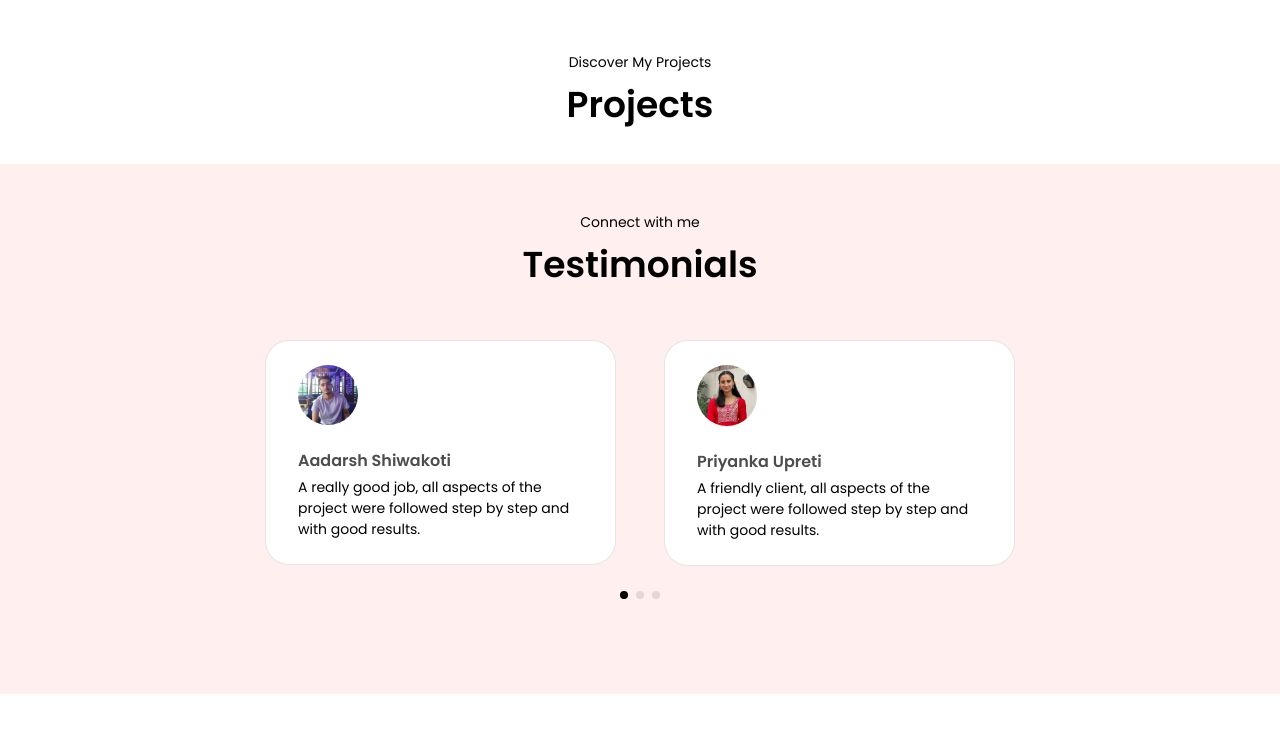
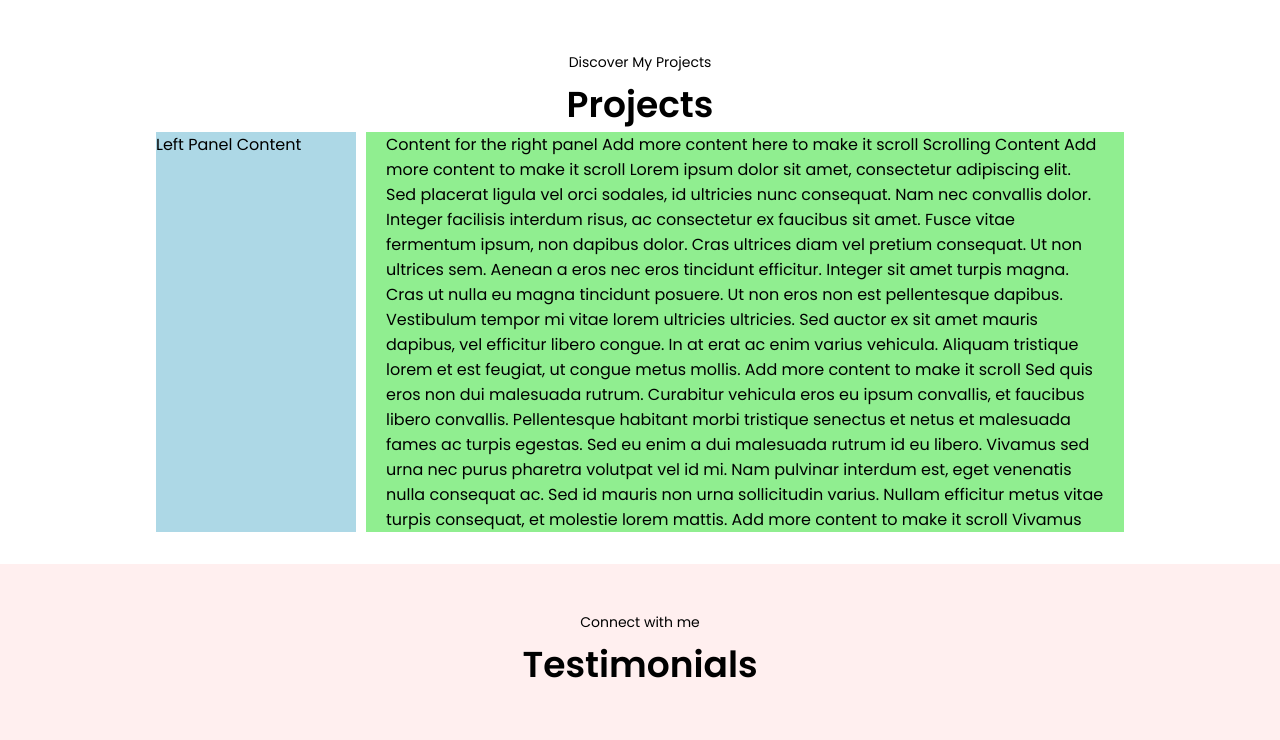
Before and after one commit to sudeshna-22/sudeshna-portfolio-24, a React (Create React App) app: page / in a window 1280 px wide. Shown: the part 1680-2420 px from the top of the page. Built offline with nearby package versions, Linux system fonts and the light colour scheme.

Commit message:
project section started

```diff
--- a/src/components/contact/Contact.jsx
+++ b/src/components/contact/Contact.jsx
@@ -22,7 +22,7 @@ const Contact = () => {
       <span className="section-subtitle">
         Click it to copy the details! :) <span className="copied-text">{copiedText}</span>
       </span>
-      <h2 className="section-title">Get In Touch</h2>
+      <h2 className="section-title">Let's Work Together</h2>
       <div className="contact-container container grid">
         <div className="contact-info grid">
           <div className="contact-container-box" onClick={() => copyToClipboard('sudeshnapandey8@gmail.com')}>
--- a/src/components/projects/Project.jsx
+++ b/src/components/projects/Project.jsx
@@ -1,4 +1,5 @@
-import React from 'react'
+import React from 'react';
+import './projects.css';
 
 const Project = () => {
   return (
@@ -7,11 +8,34 @@ const Project = () => {
         Discover My Projects
       </span>
       <h2 className="section-title">Projects</h2>
-      <div className="projects-container container grid">
+      <div className="projects-container container">
+        <div class="left-panel">
+          Left Panel Content
+        </div>
+        <div class="right-panel">
+          <div class="right-panel">
+            Content for the right panel
+            Add more content here to make it scroll
+            Scrolling Content
+            Add more content to make it scroll
+            Lorem ipsum dolor sit amet, consectetur adipiscing elit. Sed placerat ligula vel orci sodales, id ultricies nunc consequat. Nam nec convallis dolor. Integer facilisis interdum risus, ac consectetur ex faucibus sit amet. Fusce vitae fermentum ipsum, non dapibus dolor. Cras ultrices diam vel pretium consequat. Ut non ultrices sem. Aenean a eros nec eros tincidunt efficitur. Integer sit amet turpis magna. Cras ut nulla eu magna tincidunt posuere. Ut non eros non est pellentesque dapibus. Vestibulum tempor mi vitae lorem ultricies ultricies. Sed auctor ex sit amet mauris dapibus, vel efficitur libero congue. In at erat ac enim varius vehicula. Aliquam tristique lorem et est feugiat, ut congue metus mollis.
 
+            Add more content to make it scroll
+            Sed quis eros non dui malesuada rutrum. Curabitur vehicula eros eu ipsum convallis, et faucibus libero convallis. Pellentesque habitant morbi tristique senectus et netus et malesuada fames ac turpis egestas. Sed eu enim a dui malesuada rutrum id eu libero. Vivamus sed urna nec purus pharetra volutpat vel id mi. Nam pulvinar interdum est, eget venenatis nulla consequat ac. Sed id mauris non urna sollicitudin varius. Nullam efficitur metus vitae turpis consequat, et molestie lorem mattis.
+
+            Add more content to make it scroll
+            Vivamus ultrices varius leo, sit amet posuere est gravida vel. Duis quis malesuada libero. Nam ultrices sodales tellus id interdum. Integer nec magna non nunc euismod consequat. Morbi pulvinar, libero sed tincidunt commodo, justo ligula faucibus justo, non consequat est erat ut mauris. Nulla auctor felis a nunc fringilla, eget lacinia lacus mattis. Vestibulum nec erat at ex posuere accumsan vitae nec metus. Nullam vulputate feugiat lorem. Fusce at diam in nulla eleifend lacinia sed vitae eros. Donec dignissim, nulla eu condimentum rutrum, elit dolor vestibulum dui, in pulvinar velit ex nec leo. Suspendisse potenti. Pellentesque habitant morbi tristique senectus et netus et malesuada fames ac turpis egestas.
+
+            Add more content to make it scroll
+            Maecenas fermentum ipsum quis orci suscipit sodales. Vestibulum ante ipsum primis in faucibus orci luctus et ultrices posuere cubilia curae; Morbi vestibulum, velit ac bibendum dignissim, ipsum sapien pharetra dui, et lobortis magna sem at lorem. Nullam convallis velit vel elit dictum, vitae cursus magna condimentum. Integer ut enim suscipit, blandit purus in, sagittis enim. Donec viverra, felis sit amet faucibus pharetra, eros ipsum ultricies neque, vel luctus nulla tortor eget est. Morbi vel risus bibendum, efficitur nisi et, molestie lacus. Donec accumsan viverra elit, ac sodales odio scelerisque id. Aliquam sit amet justo risus.
+
+            Add more content to make it scroll
+            Nulla interdum dapibus ligula ut consequat. Praesent nec lacinia ipsum. Cras nec viverra lorem, at sollicitudin orci. Phasellus vel consectetur orci. Cras accumsan purus nec purus dapibus, non lobortis enim lacinia. Pellentesque habitant morbi tristique senectus et netus et malesuada fames ac turpis egestas. Duis in sollicitudin nulla. Donec convallis dolor vel ex ultrices, et rhoncus sapien fringilla. Sed sagittis, quam at faucibus laoreet, nisi nulla rutrum urna, a euismod libero metus sit amet tortor. Cras vehicula tincidunt orci ac lobortis. Proin pharetra vehicula ex vel convallis. Cras laoreet, nunc ut vestibulum tempor, ligula arcu rhoncus orci, vel cursus purus dolor nec risus. Curabitur et nulla ac elit viverra malesuada non nec lorem.
+          </div>
+        </div>
       </div>
     </section>
-  )
-}
+  );
+};
 
-export default Project
+export default Project;
--- a/src/components/projects/projects.css
+++ b/src/components/projects/projects.css
@@ -0,0 +1,77 @@
+.projects-container {
+  display: grid;
+  grid-template-columns: 200px 1fr;
+  /* Set width of left panel and make right panel take remaining space */
+  gap: 10px;
+  height: 50vh;
+  /* Adjust spacing between panels */
+}
+
+.left-panel {
+  width: 200px;
+  /* Adjust width as needed */
+  background-color: lightblue;
+  /* Just for visualization */
+}
+
+.right-panel {
+  flex: 1;
+  /* Takes up remaining space */
+  overflow-y: auto;
+  /* Enable vertical scrolling */
+  background-color: lightgreen;
+  /* Just for visualization */
+  padding: 0 10px;
+  /* Optional: Add padding for better readability */
+  /* Hide scrollbar */
+  scrollbar-width: thin;
+  -ms-overflow-style: none;
+}
+
+/* Hide scrollbar buttons */
+.right-panel::-webkit-scrollbar-button {
+  display: none;
+}
+
+/* Define the scrollbar track */
+.right-panel::-webkit-scrollbar-track {
+  background-color: transparent;
+  /* Set the background color of the scrollbar track */
+}
+
+/* Define the scrollbar thumb */
+.right-panel::-webkit-scrollbar-thumb {
+  background-color: #888;
+  /* Set the color of the scrollbar thumb */
+  border-radius: 10px;
+  /* Set the border radius of the scrollbar thumb */
+}
+
+/* Define the scrollbar thumb color on hover */
+.right-panel::-webkit-scrollbar-thumb:hover {
+  background-color: #666;
+  /* Set the color of the scrollbar thumb on hover */
+}
+
+/* Define the scrollbar thumb color when dragging */
+.right-panel::-webkit-scrollbar-thumb:active {
+  background-color: #555;
+  /* Set the color of the scrollbar thumb when dragging */
+}
+
+/* Set scrollbar behavior on Firefox */
+.right-panel {
+  scrollbar-width: thin;
+  scrollbar-color: #888 transparent;
+}
+
+/* Hide scrollbar track and buttons on IE and Edge */
+.right-panel {
+  -ms-overflow-style: none;
+}
+
+/* Define scrollbar thumb color on IE and Edge */
+.right-panel::-ms-thumb {
+  background-color: #888;
+  border-radius: 10px;
+}
```
